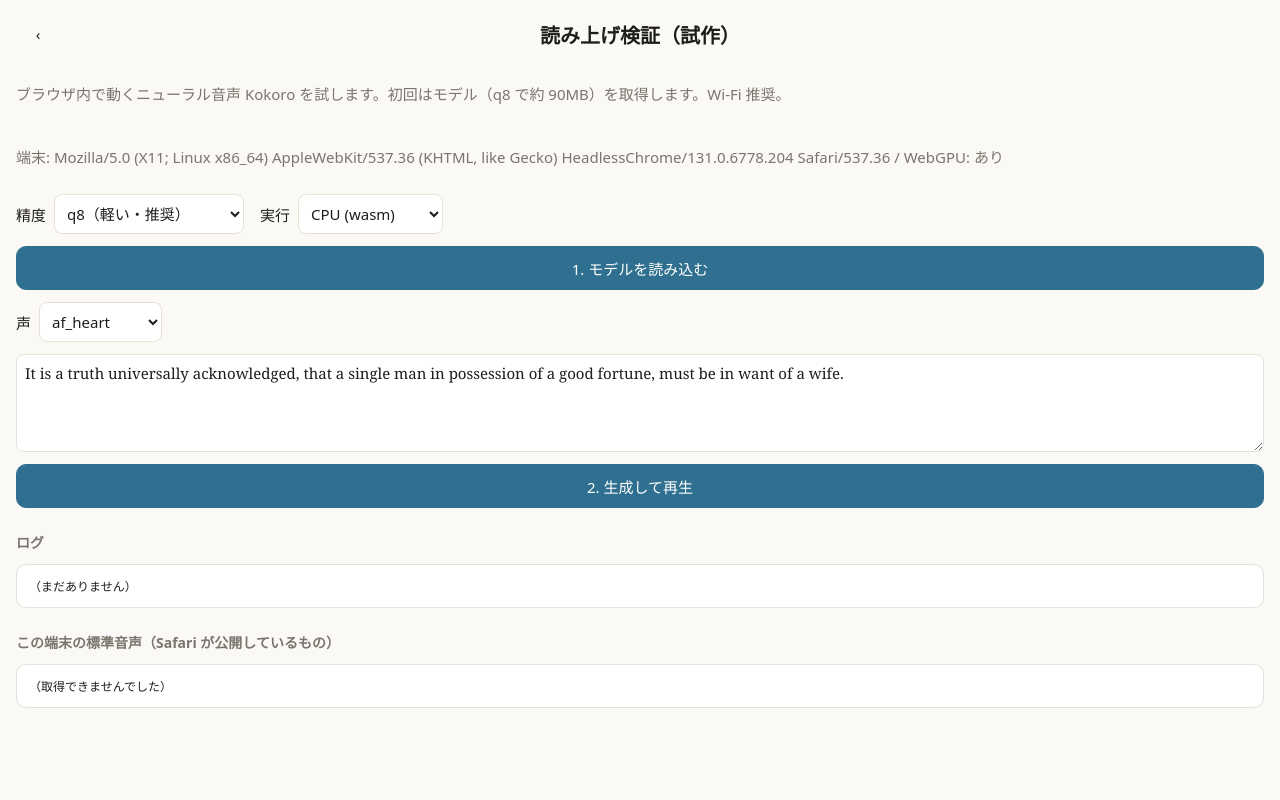
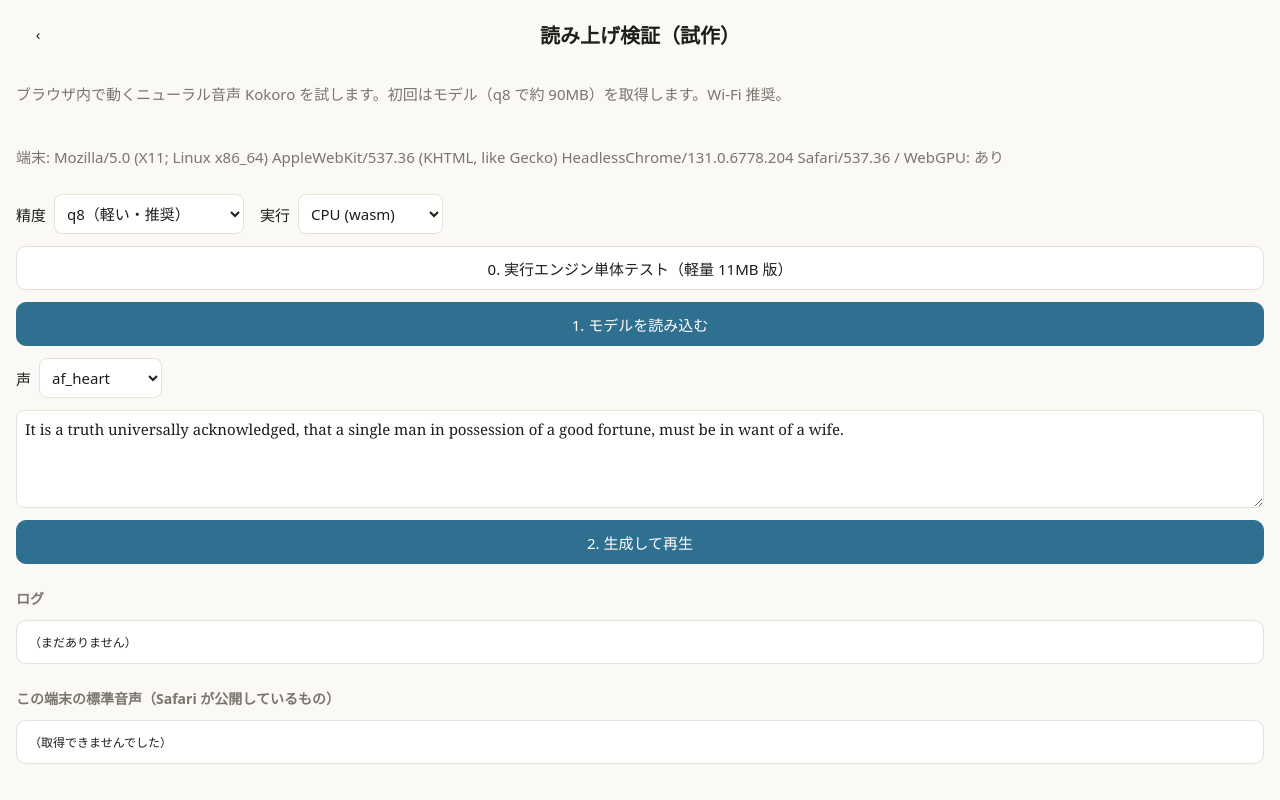
Before and after one commit to shinnkura/Lisread, a React (Vite) app: page / in a window 1280 px wide. Both pictures are taken after a click on the button "読み上げ検証（試作）". Built offline with nearby package versions, Linux system fonts and the light colour scheme.

Commit message:
試作: ONNX Runtime の wasm 専用ビルド単体で初期化できるかの診断ボタンを追加

```diff
--- a/src/views/lab/TtsLabView.tsx
+++ b/src/views/lab/TtsLabView.tsx
@@ -81,6 +81,27 @@ export function TtsLabView() {
     }
   };
 
+  // 診断: 軽量な wasm 専用ビルド（約 11MB、WebGPU 無し）の ONNX Runtime だけを初期化できるか確かめる。
+  // 「no available backend」で失敗すれば wasm の初期化自体が無理、モデル解析エラーで失敗すれば初期化は通っている。
+  const testOrtWasmOnly = async () => {
+    setBusy(true);
+    const t0 = performance.now();
+    try {
+      const ort = await import('onnxruntime-web/wasm');
+      ort.env.wasm.numThreads = 1;
+      ort.env.wasm.proxy = false;
+      add('ORT wasm 専用ビルドの初期化を開始');
+      await ort.InferenceSession.create(new Uint8Array([0, 1, 2, 3]), { executionProviders: ['wasm'] });
+      add('（想定外）ダミーモデルで成功');
+    } catch (e) {
+      const msg = (e as Error).message ?? String(e);
+      const initOk = !/no available backend|Out of memory/i.test(msg);
+      add(`${initOk ? '初期化は成功（モデル解析で失敗、これは想定どおり）' : '初期化に失敗'}: ${msg.slice(0, 200)} / ${((performance.now() - t0) / 1000).toFixed(1)} 秒`);
+    } finally {
+      setBusy(false);
+    }
+  };
+
   const generate = async () => {
     unlockAudio();
     if (!tts.current) { add('先にモデルを読み込んでください'); return; }
@@ -123,6 +144,7 @@ export function TtsLabView() {
             <option value="wasm">CPU (wasm)</option>{hasWebGPU && <option value="webgpu">GPU (WebGPU)</option>}
           </select></label>
         </div>
+        <button className="btn" onClick={() => void testOrtWasmOnly()} disabled={busy}>0. 実行エンジン単体テスト（軽量 11MB 版）</button>
         <button className="btn btn-primary" onClick={() => void loadModel()} disabled={busy}>1. モデルを読み込む</button>
         {progress && <p className="muted lab-progress">{progress}</p>}
         <label className="lab-block">声 <select value={voice} onChange={(e) => setVoice(e.target.value)} disabled={busy}>
```
Also changed, not shown: src/types/onnxruntime-web-wasm.d.ts (added, +7 -0 lines).
